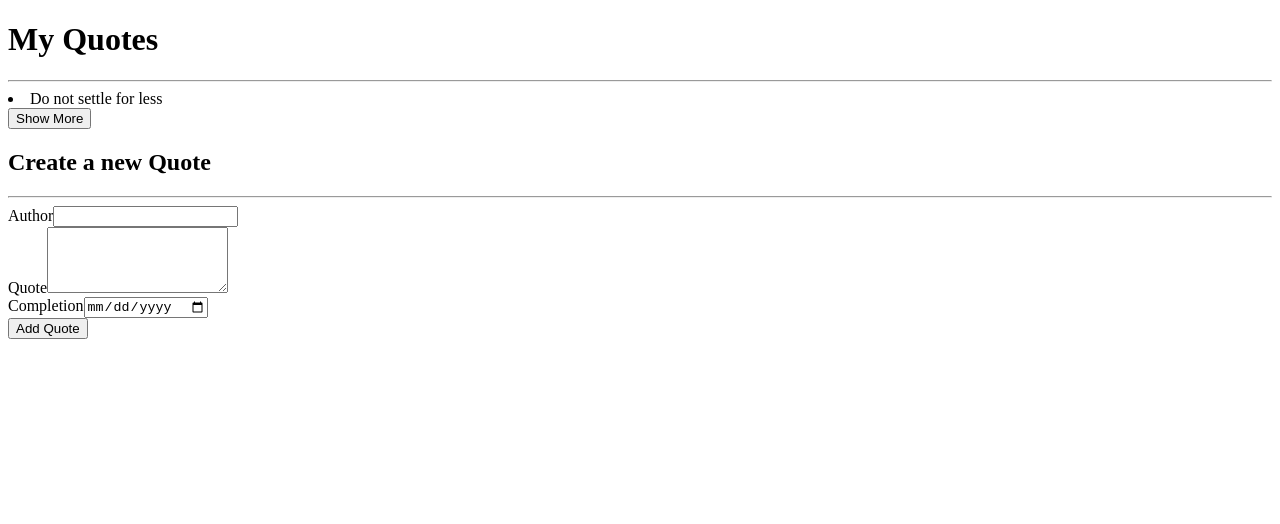
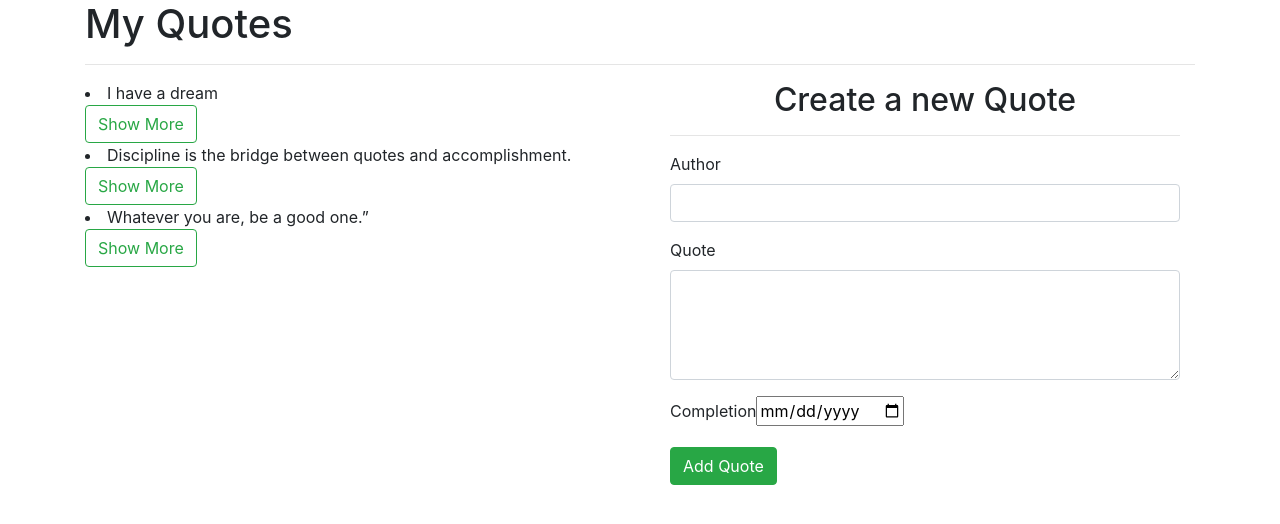
Before and after one commit to Benitha250/angularQuote, an Angular app: page / in a window 1280 px wide. Shown: the top 524 px of the page. Built offline with nearby package versions, Linux system fonts and the light colour scheme.

Commit message:
add bootstrap

```diff
--- a/src/app/quote-details/quote-details.component.html
+++ b/src/app/quote-details/quote-details.component.html
@@ -1,6 +1,6 @@
 <p>Author: {{quote.author}}</p>
 <p>Published by: {{quote.publisher}}</p>
 <p> published on {{quote.completeDate|dateCount}} days ago </p>
-<button (click)='upvote()'class="btn btn-outline-warning">{{quote.upvote}} like</button>
-<button (click)='downvote()'class="btn btn-outline-info">{{quote.downvote}} dislike</button>
+<button (click)='like()'class="btn btn-outline-warning">{{quote.like}} like</button>
+<button (click)='dislike()'class="btn btn-outline-info">{{quote.dislike}} dislike</button>
 <button (click)= 'quoteDelete(true)'>Delete</button>
--- a/src/app/quote-details/quote-details.component.ts
+++ b/src/app/quote-details/quote-details.component.ts
@@ -12,10 +12,10 @@ export class QuoteDetailsComponent implements OnInit {
     this.isComplete.emit(complete);
   }
   like() {
-    this.quote.upvote++;
+    this.quote.like++;
   }
   dislike() {
-    this.quote.downvote++;
+    this.quote.dislike++;
   }
   constructor() { }
   ngOnInit(): void {
--- a/src/app/quote.ts
+++ b/src/app/quote.ts
@@ -1,14 +1,13 @@
 export class Quote {
     showDescription: boolean;
-
     constructor(
         public id: number,
         public quote: string,
+        public author: string,
         public publisher: string,
-        public author: string,
         public completeDate: Date,
-        public upvote:number,
-        public downvote:number,
+        public like:number,
+        public dislike:number
         )
         {
          this.showDescription=false;
--- a/src/app/quote/quote.component.ts
+++ b/src/app/quote/quote.component.ts
@@ -7,8 +7,9 @@ import { Quote } from '../quote';
 })
 export class QuoteComponent implements OnInit {
   quotes: Quote[] = [
-    new Quote(1, 'Do not settle for less', 'Unknown', 'Benitha', new Date(2020,5,2), 0, 0),
-
+    new Quote(1, 'I have a dream', '-Martin Luther King', 'Aimee', new Date(2020,5,2), 0, 0),
+    new Quote(2, 'Discipline is the bridge between quotes and accomplishment.', '-Jim Rohn', 'Paccy', new Date(2020,8,6), 0, 0),
+    new Quote(3, 'Whatever you are, be a good one.”', '-Abraham Lincoln ', 'Sierra', new Date(2019,4,6), 0, 0),
   ];
   toggleDetails(index){
     this.quotes[index].showDescription = !this.quotes[index].showDescription;
--- a/src/styles.css
+++ b/src/styles.css
@@ -1 +1 @@
-/* You can add global styles to this file, and also import other style files */
+@import "~bootstrap/dist/css/bootstrap.css"
```
Also changed, not shown: src/app/quote-form/quote-form.component.html (indentation only).
